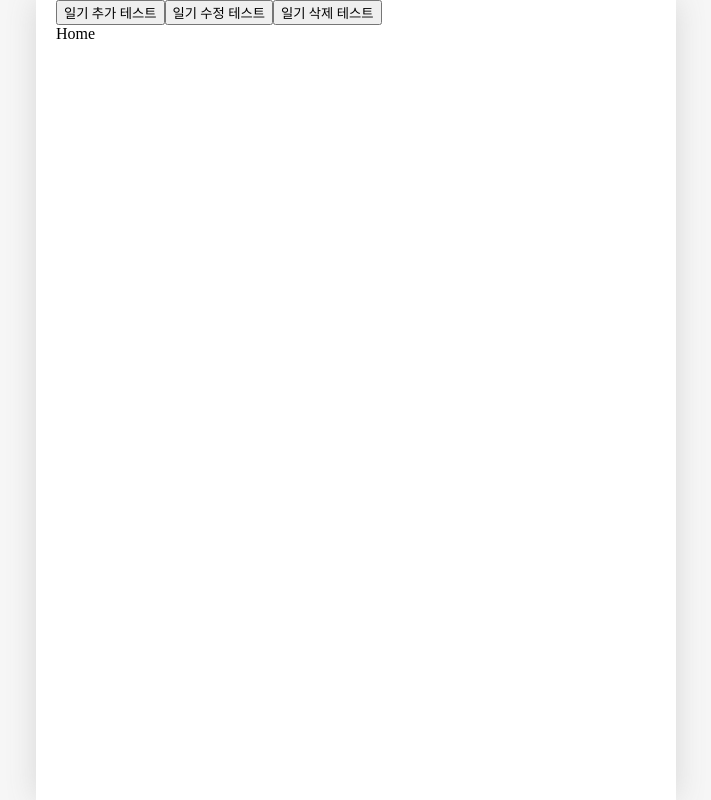
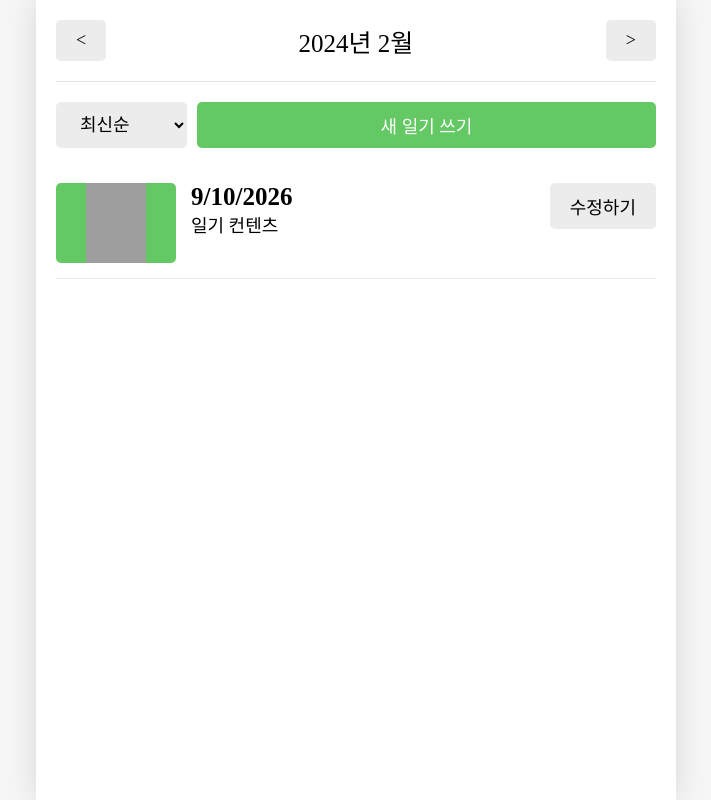
Before and after one commit to wjdtjwls512/Study, a React (Vite) app in the folder react_emotion_diary_app/: page / in a window 1280 px wide. Shown: the whole page, without its empty margins (284-995 px from the left). Built offline with nearby package versions, Linux system fonts and the light colour scheme; grey boxes are pictures that could not be loaded; a web font is replaced by a local one.

Commit message:
feat: 리액트 감정일기장 앱 Home 페이지 UI 구현

```diff
--- a/react_emotion_diary_app/src/App.jsx
+++ b/react_emotion_diary_app/src/App.jsx
@@ -79,29 +79,6 @@
   };
   return (
     <>
-      <button
-        onClick={() => {
-          onCrearte(new Date().getTime(), 1, hello);
-        }}
-      >
-        일기 추가 테스트
-      </button>
-
-      <button
-        onClick={() => {
-          onUpdate(1, new Date().getTime(), 3, "수정된 일기입니다.");
-        }}
-      >
-        일기 수정 테스트
-      </button>
-
-      <button
-        onClick={() => {
-          onDelete(1);
-        }}
-      >
-        일기 삭제 테스트
-      </button>
       <DiaryStateContext.Provider value={data}>
         <DiaryDispatchContext value={{ onCrearte, onUpdate, onDelete }}>
           <Routes>
--- /dev/null
+++ b/react_emotion_diary_app/src/components/DiaryItem.css
@@ -0,0 +1,58 @@
+.DiaryItem {
+  display: flex;
+  gap: 15px;
+  justify-content: space-between;
+  padding: 15px 0px;
+  border-bottom: 1px solid rgb(236, 236, 236);
+}
+
+.DiaryItem .img_section {
+  min-width: 120px;
+  height: 80px;
+  display: flex;
+  justify-content: center;
+  cursor: pointer;
+  border-radius: 5px;
+}
+
+.DiaryItem .img_section > img {
+  width: 50%;
+}
+
+.DiaryItem .img_section_1 {
+  background-color: rgb(100, 201, 100);
+}
+
+.DiaryItem .img_section_2 {
+  background-color: rgb(157, 215, 114);
+}
+
+.DiaryItem .img_section_3 {
+  background-color: rgb(253, 206, 23);
+}
+
+.DiaryItem .img_section_4 {
+  background-color: rgb(253, 132, 70);
+}
+
+.DiaryItem .img_section_5 {
+  background-color: rgb(253, 86, 95);
+}
+
+.DiaryItem .info_section {
+  flex: 1;
+  cursor: pointer;
+}
+
+.DiaryItem .info_section .created_date {
+  font-weight: bold;
+  font-size: 25px;
+}
+
+.DiaryItem .info_section .content {
+  font-size: 18px;
+}
+
+.DiaryItem .button_section {
+  min-width: 70px;
+}
--- /dev/null
+++ b/react_emotion_diary_app/src/components/DiaryItem.jsx
@@ -0,0 +1,24 @@
+import "./DiaryItem.css";
+import { getEmotionImage } from "../util/get-emotion-image";
+import Button from "./Button";
+
+const DiaryItem = () => {
+    const emotionId = 1;
+
+  return (
+    <div className="DiaryItem">
+      <div className={`img_section img_section_${emotionId}`}>
+        <img src={getEmotionImage(emotionId)} />
+      </div>
+      <div className="info_section">
+        <div className="created_date">{new Date().toLocaleDateString()}</div>
+        <div className="content">일기 컨텐츠</div>
+      </div>
+      <div className="button_section">
+        <Button text={"수정하기"} />
+      </div>
+    </div>
+  );
+};
+
+export default DiaryItem;
--- /dev/null
+++ b/react_emotion_diary_app/src/components/DiaryList.css
@@ -0,0 +1,18 @@
+.DiaryList .menu_bar {
+  margin: 20px 0px;
+  display: flex;
+  gap: 10px;
+}
+
+.DiaryList .menu_bar select {
+  background-color: rgb(236, 236, 236);
+  border: none;
+  border-radius: 5px;
+  padding: 10px 20px;
+  font-size: 18px;
+  cursor: pointer;
+}
+
+.DiaryList .menu_bar button {
+  flex: 1;
+}
--- /dev/null
+++ b/react_emotion_diary_app/src/components/DiaryList.jsx
@@ -0,0 +1,22 @@
+import "./DiaryList.css";
+import Button from "./Button";
+import DiaryItem from "./DiaryItem";
+
+const DiaryList = () => {
+  return (
+    <div className="DiaryList">
+      <div className="menu_bar">
+        <select>
+          <option value={"latest"}>최신순</option>
+          <option value={"oldest"}>오래된 순</option>
+        </select>
+        <Button text={"새 일기 쓰기"} type={"POSITIVE"} />
+      </div>
+      <div className="list_wrapper">
+        <DiaryItem />
+      </div>
+    </div>
+  );
+};
+
+export default DiaryList;
--- a/react_emotion_diary_app/src/pages/Home.jsx
+++ b/react_emotion_diary_app/src/pages/Home.jsx
@@ -1,5 +1,18 @@
+import Header from "../components/Header";
+import Button from "../components/Button";
+import DiaryList from "../components/DiaryList";
+
 const Home = () => {
-  return <div>Home</div>;
+  return (
+    <div>
+      <Header
+        title={"2024년 2월"}
+        leftChild={<Button text={"<"} />}
+        rightChild={<Button text={">"} />}
+      />
+      <DiaryList />
+    </div>
+  );
 };
 
 export default Home;
```
